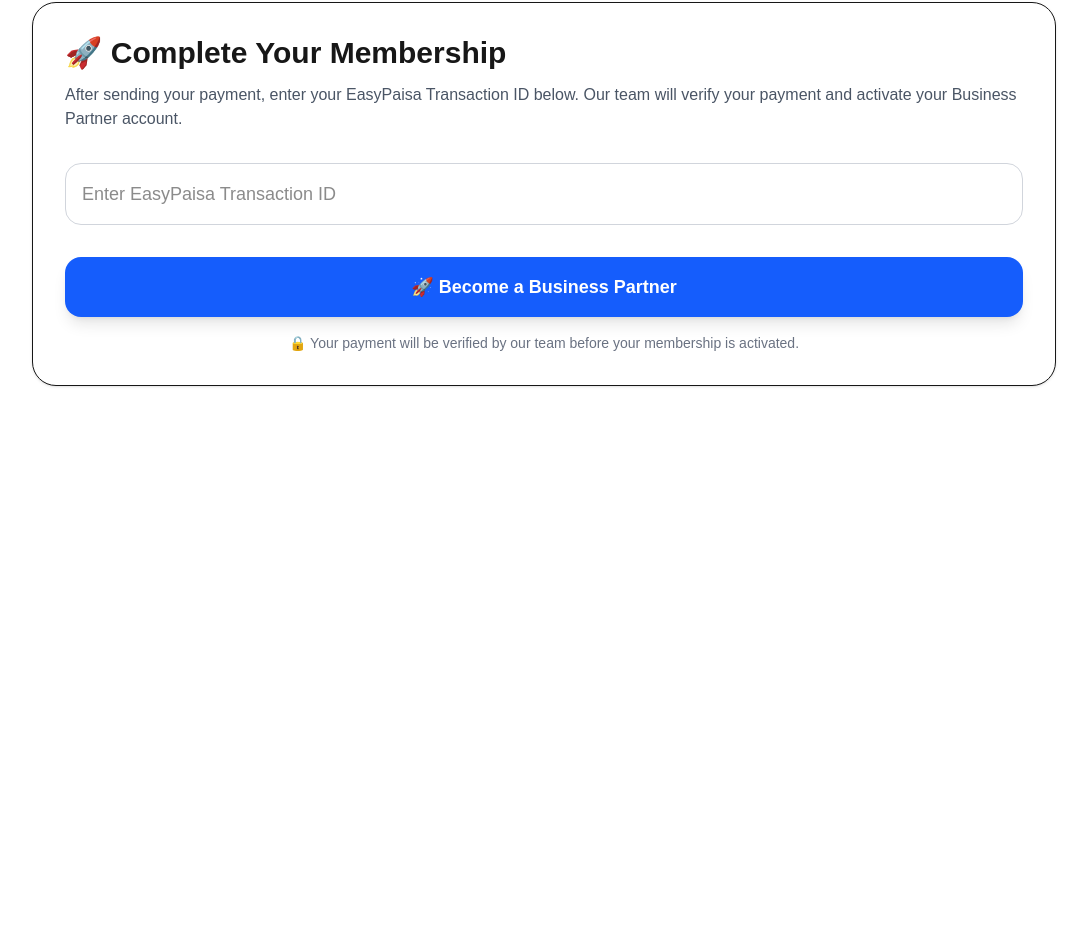
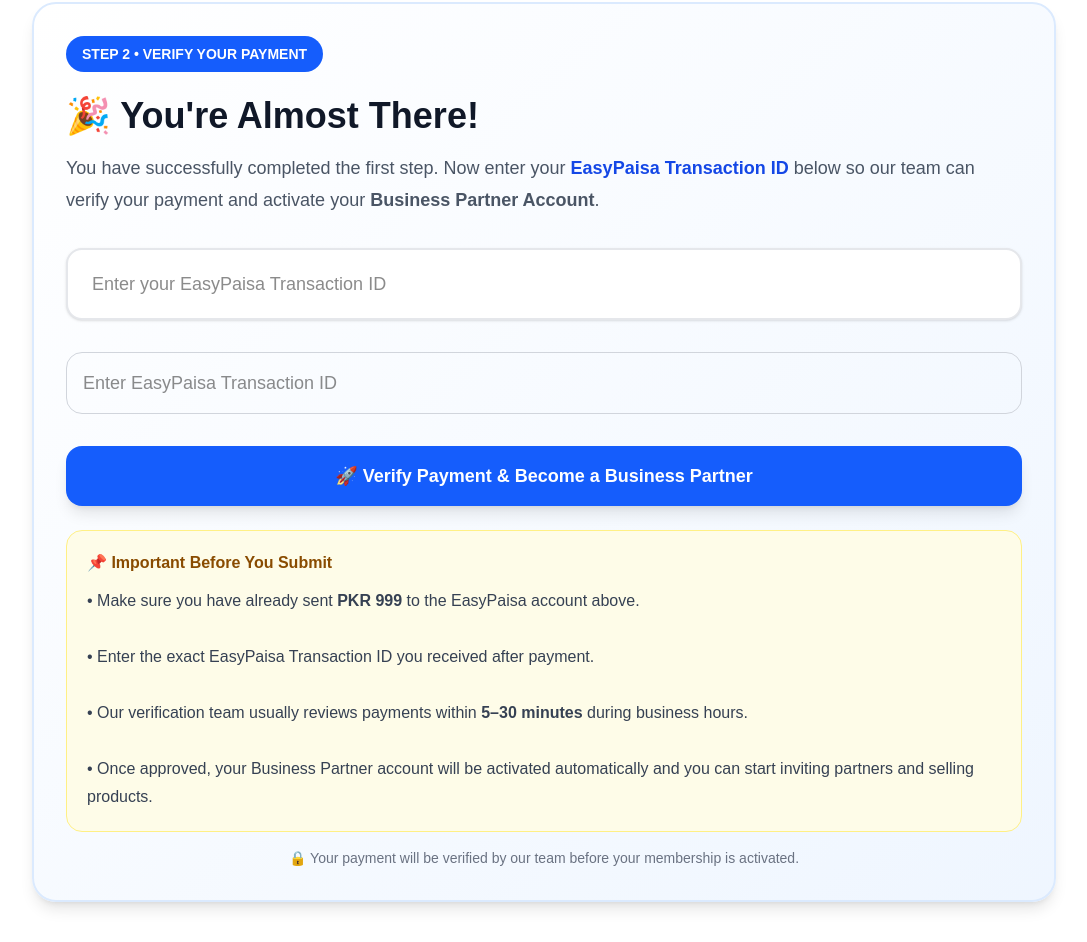
Before and after one commit to invite1earn2/kamyab-hub, a Next.js app: page /subscribe in a window 1280 px wide. Shown: the part 1553-2495 px from the top of the page, without its empty margins (96-1183 px from the left). Before the commit the page ends 1979 px from the top, so only its background shows below. Built offline with nearby package versions, Linux system fonts and the light colour scheme; no server answers; the database is empty; sample sign-in values are in the browser's storage.

Commit message:
Redesign subscription page with premium membership experience

```diff
--- a/src/app/subscribe/page.js
+++ b/src/app/subscribe/page.js
@@ -495,19 +495,33 @@ Request withdrawals directly from your dashboard.
 
 <div className="max-w-5xl mx-auto mt-12">
 
-<div className="rounded-3xl border bg-white p-8 shadow-sm">
+<div className="rounded-3xl border-2 border-blue-100 bg-gradient-to-br from-white to-blue-50 p-8 shadow-lg">
 
-<h2 className="text-3xl font-black">
+<div className="inline-flex rounded-full bg-blue-600 px-4 py-2 text-sm font-bold text-white">
 
-🚀 Complete Your Membership
+STEP 2 • VERIFY YOUR PAYMENT
+
+</div>
+
+<h2 className="mt-6 text-4xl font-black text-gray-900">
+
+🎉 You're Almost There!
 
 </h2>
 
-<p className="mt-3 text-gray-600">
+<p className="mt-4 text-lg leading-8 text-gray-600">
 
-After sending your payment, enter your EasyPaisa Transaction ID below. Our team will verify your payment and activate your Business Partner account.
+You have successfully completed the first step.
+
+Now enter your <span className="font-bold text-blue-700">EasyPaisa Transaction ID</span> below so our team can verify your payment and activate your <span className="font-bold">Business Partner Account</span>.
 
 </p>
+<input
+value={transaction}
+onChange={(e)=>setTransaction(e.target.value)}
+placeholder="Enter your EasyPaisa Transaction ID"
+className="mt-8 w-full rounded-2xl border-2 border-gray-200 bg-white px-6 py-5 text-lg shadow-sm outline-none transition focus:border-blue-500 focus:ring-4 focus:ring-blue-100"
+/>
 
 <input
 value={transaction}
@@ -521,9 +535,31 @@ onClick={submit}
 className="mt-8 w-full rounded-2xl bg-blue-600 py-4 text-lg font-bold text-white shadow-lg transition hover:bg-blue-700"
 >
 
-🚀 Become a Business Partner
+🚀 Verify Payment & Become a Business Partner
 
 </button>
+
+<div className="mt-6 rounded-2xl border border-yellow-200 bg-yellow-50 p-5">
+
+<p className="font-semibold text-yellow-800">
+
+📌 Important Before You Submit
+
+</p>
+
+<p className="mt-3 text-gray-700 leading-7">
+
+• Make sure you have already sent <span className="font-bold">PKR 999</span> to the EasyPaisa account above.<br /><br />
+
+• Enter the exact EasyPaisa Transaction ID you received after payment.<br /><br />
+
+• Our verification team usually reviews payments within <span className="font-bold">5–30 minutes</span> during business hours.<br /><br />
+
+• Once approved, your Business Partner account will be activated automatically and you can start inviting partners and selling products.
+
+</p>
+
+</div>
 
 <p className="mt-4 text-center text-sm text-gray-500">
 
```
